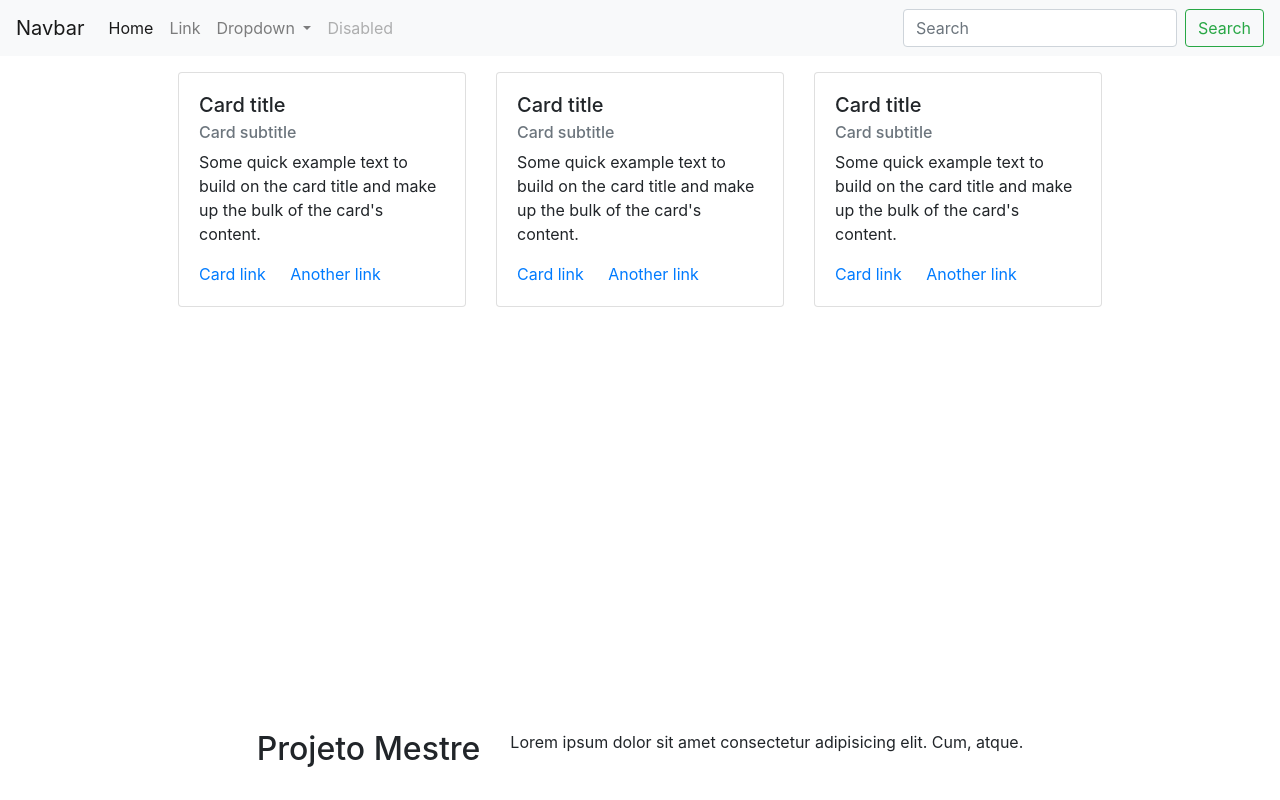
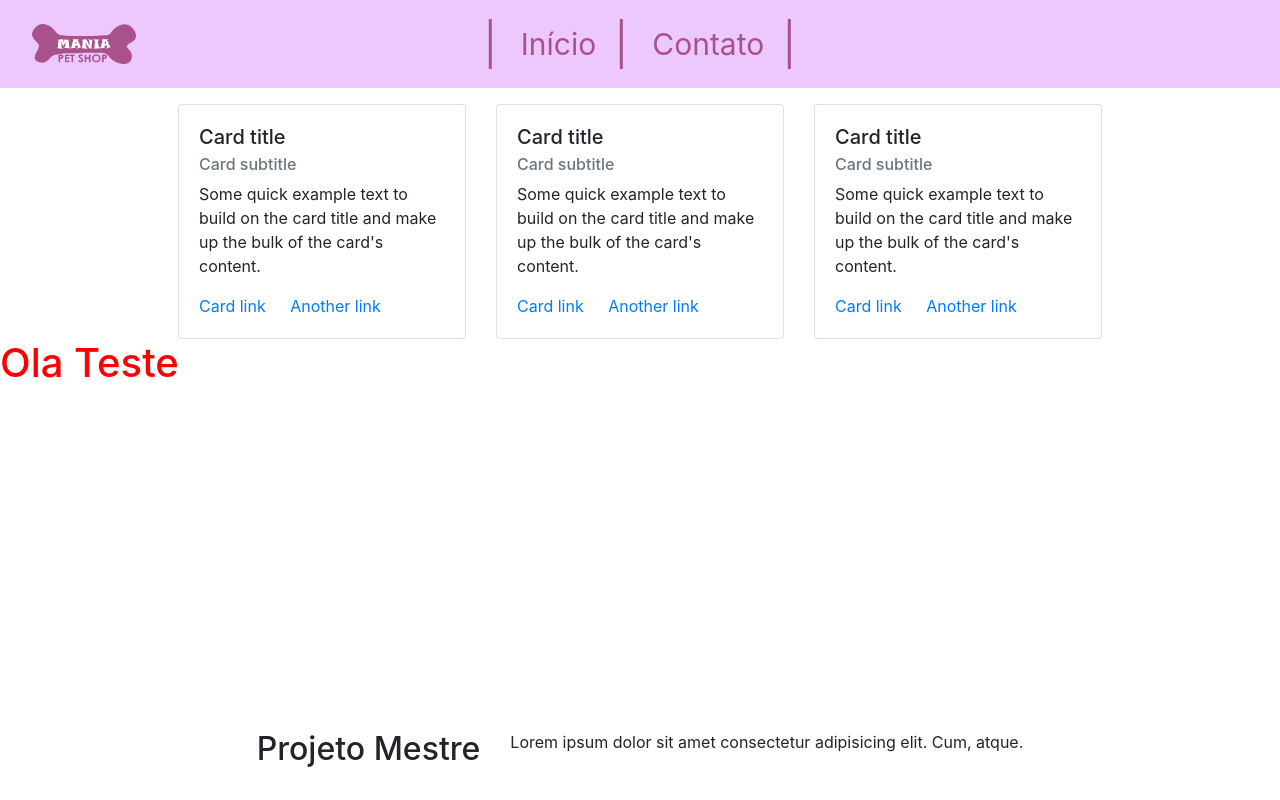
Before and after one commit to Davigugu55/bootcamp-Infocorp2020, a plain HTML site: page index.html in a window 1280 px wide. Drawn offline with nearby package versions, Linux system fonts and the light colour scheme; a script that the page names is missing.

Commit message:
Implementação da NavBar concluída, igual ao do protótipo

```diff
--- a/index.html
+++ b/index.html
@@ -1,5 +1,5 @@
 <!DOCTYPE html>
-<html lang="en">
+<html lang="br">
 <head>
     <meta charset="UTF-8">
     <meta name="viewport" content="width=device-width, initial-scale=1.0">
@@ -9,39 +9,25 @@
     <link rel="stylesheet" href="https://stackpath.bootstrapcdn.com/bootstrap/4.5.2/css/bootstrap.min.css" integrity="sha384-JcKb8q3iqJ61gNV9KGb8thSsNjpSL0n8PARn9HuZOnIxN0hoP+VmmDGMN5t9UJ0Z" crossorigin="anonymous">
 </head>
 <body>
-    <nav class="navbar navbar-expand-lg navbar-light bg-light">
-        <a class="navbar-brand" href="#">Navbar</a>
+    <nav class="navbar navbar-expand-lg navbar-light" style="background-color:#EDC8FF;">
+        <a class="navbar-brand p-3" href="#">
+          <img src="./src/Sem título-1.png" width="auto" height="40" alt="" loading="lazy">
+        </a>
         <button class="navbar-toggler" type="button" data-toggle="collapse" data-target="#navbarSupportedContent" aria-controls="navbarSupportedContent" aria-expanded="false" aria-label="Toggle navigation">
           <span class="navbar-toggler-icon"></span>
         </button>
 
-        <div class="collapse navbar-collapse" id="navbarSupportedContent">
-          <ul class="navbar-nav mr-auto">
-            <li class="nav-item active">
-              <a class="nav-link" href="#">Home <span class="sr-only">(current)</span></a>
+        <div class="collapse navbar-collapse p-4" id="navbarSupportedContent">
+          <ul class="navbar-nav mr-auto center-p">
+            <li class="nav-item active vll vlr">
+              <a class="nav-link px-4" href="#" style="color: #A8518A; font-size: 30px; line-height: 35px; text-align: center;">
+                Início<span class="sr-only">(current)</span>
+              </a>
+
             </li>
-            <li class="nav-item">
-              <a class="nav-link" href="#">Link</a>
+            <li class="nav-item vlr">
+              <a class="nav-link px-4" href="#" style="color: #A8518A; font-size: 30px; line-height: 35px; text-align: center;">Contato</a>
             </li>
-            <li class="nav-item dropdown">
-              <a class="nav-link dropdown-toggle" href="#" id="navbarDropdown" role="button" data-toggle="dropdown" aria-haspopup="true" aria-expanded="false">
-                Dropdown
-              </a>
-              <div class="dropdown-menu" aria-labelledby="navbarDropdown">
-                <a class="dropdown-item" href="#">Action</a>
-                <a class="dropdown-item" href="#">Another action</a>
-                <div class="dropdown-divider"></div>
-                <a class="dropdown-item" href="#">Something else here</a>
-              </div>
-            </li>
-            <li class="nav-item">
-              <a class="nav-link disabled" href="#" tabindex="-1" aria-disabled="true">Disabled</a>
-            </li>
-          </ul>
-          <form class="form-inline my-2 my-lg-0">
-            <input class="form-control mr-sm-2" type="search" placeholder="Search" aria-label="Search">
-            <button class="btn btn-outline-success my-2 my-sm-0" type="submit">Search</button>
-          </form>
         </div>
     </nav>
 
@@ -83,6 +69,8 @@
         </div>
     </div>
 
+    <h1>Ola Teste</h1>
+
     <div class="container fixed-bottom p-4">
         <div class="row justify-content-center">
             <div class="col-md-auto">
--- a/js/script.js
+++ /dev/null
@@ -1 +0,0 @@
-alert('Você abriu o nosso site');
--- a/styles/style.css
+++ b/styles/style.css
@@ -1,3 +1,27 @@
 h1{
     color: red;
 }
+
+.vlr {
+    border-right: 3px solid #A8518A;
+    height: 50px;
+    padding-left: 5px;
+  }
+.vll{
+    border-left: 3px solid #A8518A;
+    height: 50px;
+    padding-left: 5px;
+}
+
+.center-p {
+    margin: 0;
+    position: absolute;
+    top: 50%;
+    left: 50%;
+    transform: translate(-50%, -50%);
+  }
+
+.page-borders{
+    padding-left: 40px;
+    padding-right: 40px;
+}
```
